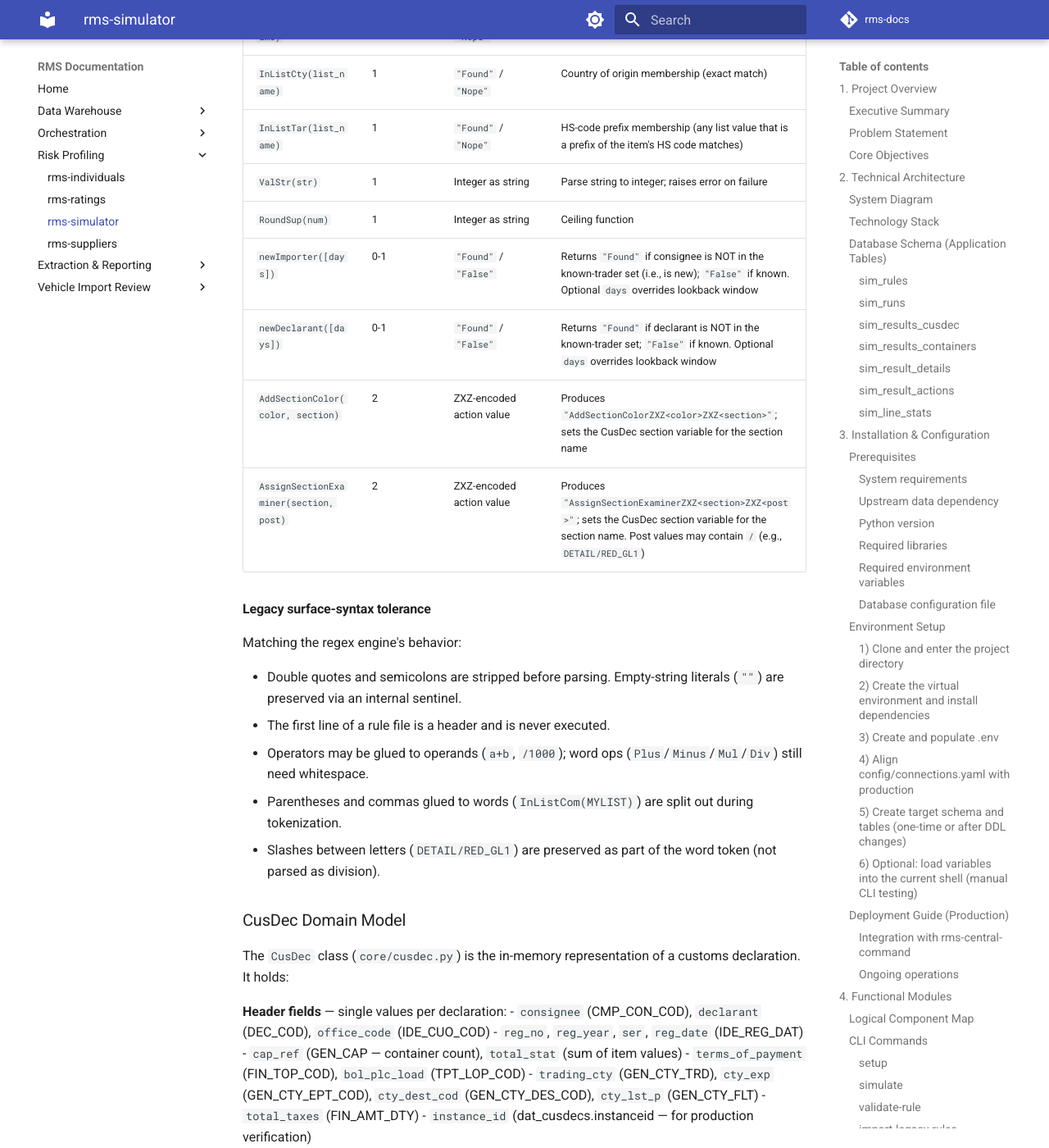
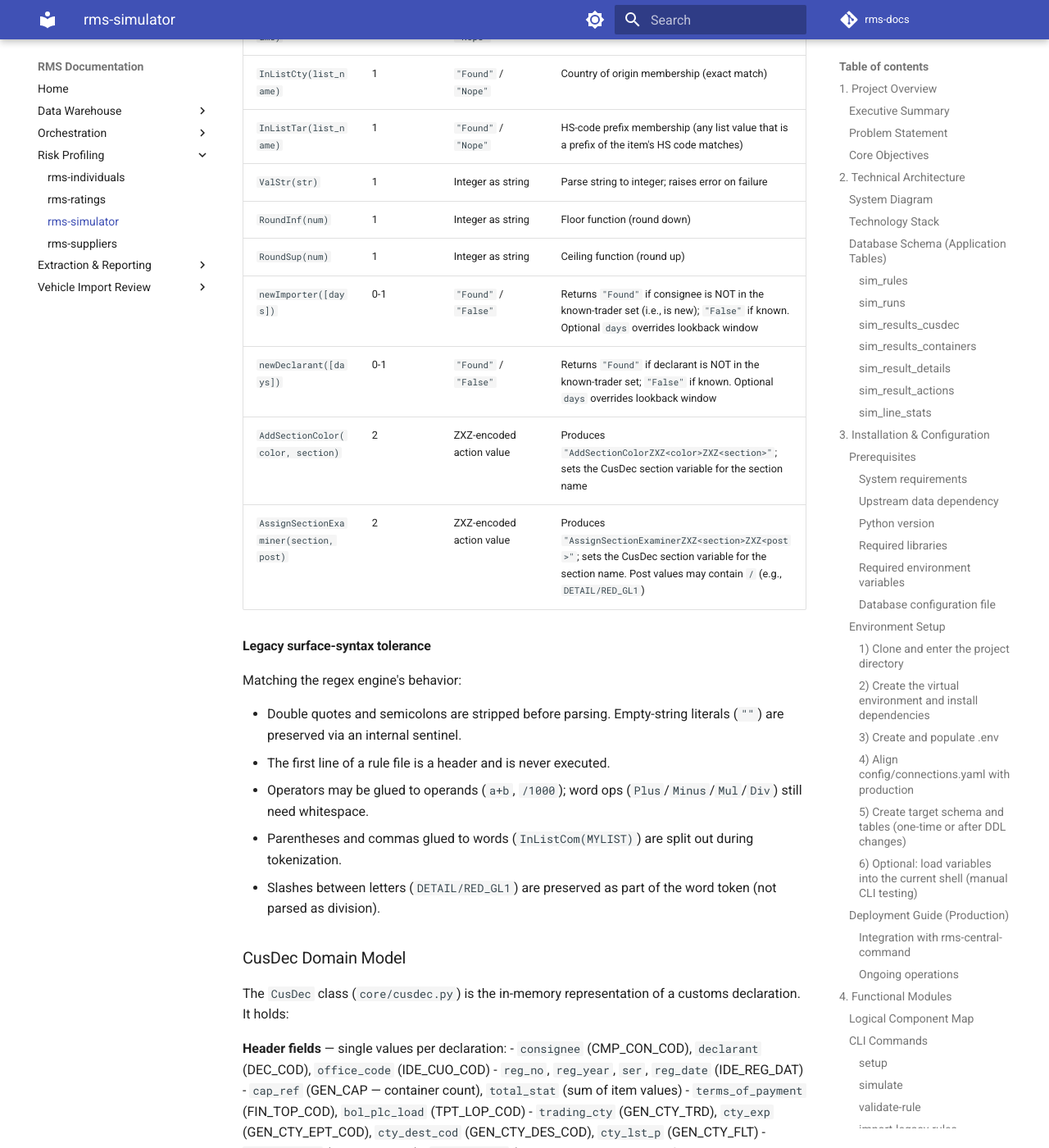
Before and after one commit to uvindu-perera/rms-docs, an MkDocs documentation site: the page built from docs/rms-simulator.md, in a window 1280 px wide and 1400 px high, scrolled down 22874 px. Shown: the whole window at 82% size. Built offline with MkDocs 1.6.1 and Material for MkDocs 9.7.7, drawn with Linux system fonts in a browser that asks for light colours; comment, search, counter and statistics services are not loaded; some of the changed text lies outside the part shown.

```diff
--- a/docs/rms-simulator.md
+++ b/docs/rms-simulator.md
@@ -747,7 +747,8 @@ boolOp (and/or)  >  comparison  >  additive (+ - Plus Minus)  >  multiplicative
 | `InListCty(list_name)` | 1 | `"Found"` / `"Nope"` | Country of origin membership (exact match) |
 | `InListTar(list_name)` | 1 | `"Found"` / `"Nope"` | HS-code prefix membership (any list value that is a prefix of the item's HS code matches) |
 | `ValStr(str)` | 1 | Integer as string | Parse string to integer; raises error on failure |
-| `RoundSup(num)` | 1 | Integer as string | Ceiling function |
+| `RoundInf(num)` | 1 | Integer as string | Floor function (round down) |
+| `RoundSup(num)` | 1 | Integer as string | Ceiling function (round up) |
 | `newImporter([days])` | 0-1 | `"Found"` / `"False"` | Returns `"Found"` if consignee is NOT in the known-trader set (i.e., is new); `"False"` if known. Optional `days` overrides lookback window |
 | `newDeclarant([days])` | 0-1 | `"Found"` / `"False"` | Returns `"Found"` if declarant is NOT in the known-trader set; `"False"` if known. Optional `days` overrides lookback window |
 | `AddSectionColor(color, section)` | 2 | ZXZ-encoded action value | Produces `"AddSectionColorZXZ<color>ZXZ<section>"`; sets the CusDec section variable for the section name |
```
Also changed, not shown: other parts of docs/rms-simulator.md (+2 -2 lines).
